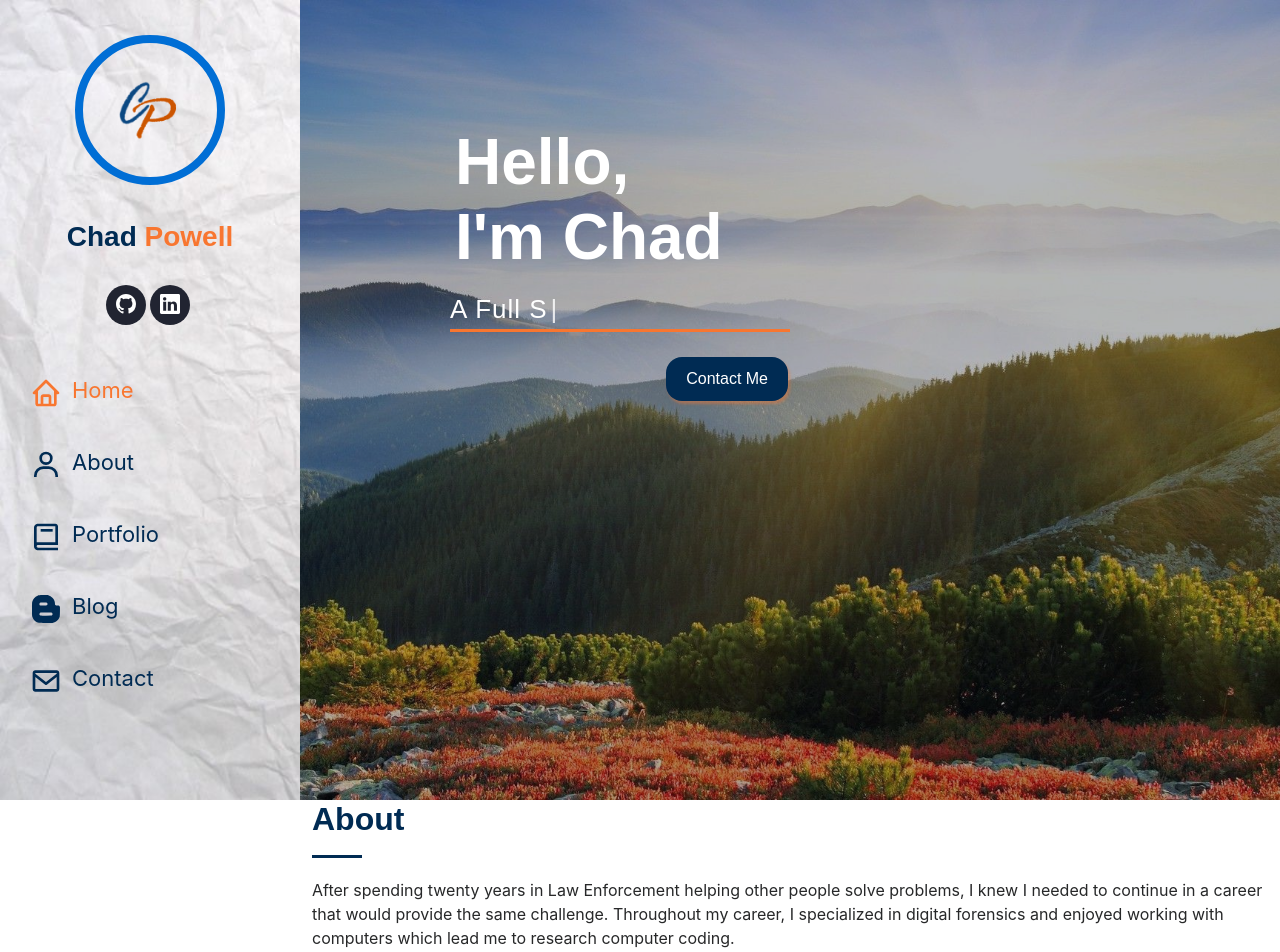
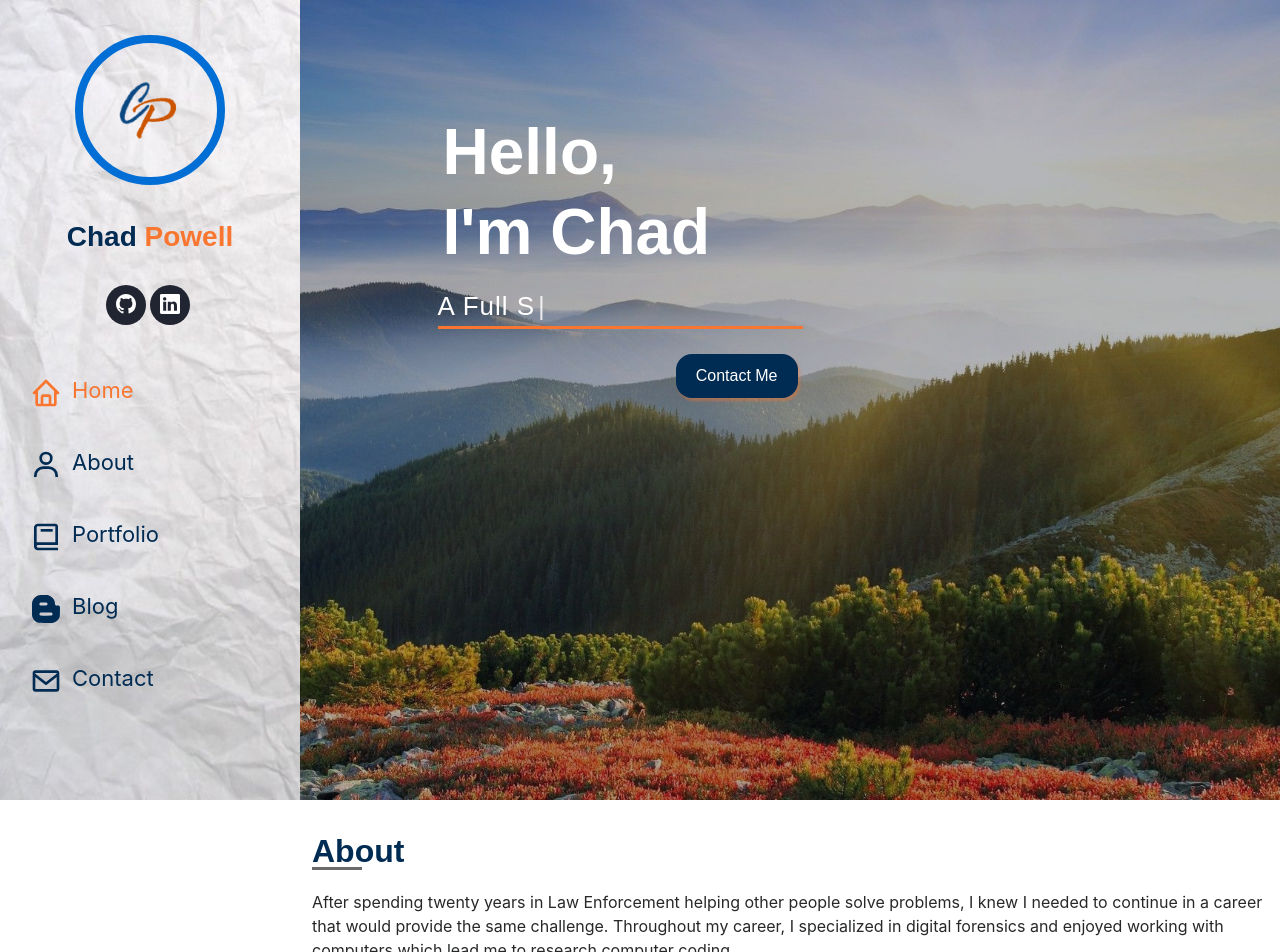
Before and after one commit to Chad-Powellv1/react-portfolio, a React (Create React App) app: page / in a window 1280 px wide. Shown: the top 952 px of the page. Built offline with nearby package versions, Linux system fonts and the light colour scheme.

Commit message:
fixed styling issues on about me page

```diff
--- a/src/pages/about.css
+++ b/src/pages/about.css
@@ -12,15 +12,16 @@
   }
 
   .section-title {
+	margin-top: 2rem;
 	padding-bottom: 30px;
   }
   .section-title h2 {
 	font-size: 32px;
 	font-weight: bold;
 	margin-bottom: 20px;
-	padding-bottom: 5px;
 	position: relative;
 	color: #002B53;
+	padding-bottom: 0px !important;
   }
   .section-title h2::after {
 	content: "";
@@ -28,7 +29,7 @@
 	display: block;
 	width: 90px;
 	height: 3px;
-	background: #6b6b6b;
+	background: #6b6b6b !important;
 	bottom: 0;
 	left: 0;
   }
--- a/src/pages/home.css
+++ b/src/pages/home.css
@@ -81,14 +81,14 @@ h6 {
 .home .home-container {
 	position: relative;
 	z-index: 2;
-	min-width: 300px;
+	min-width: 325px;
 }
 .home h1 {
 	margin: -250px 0 10px -40px;
 	padding: 5px;
 	font-size: 64px;
 	font-weight: 700;
-	line-height: 75px;
+	line-height: 80px;
 	color: #fff;
 }
 .home p {
@@ -117,7 +117,7 @@ h6 {
 	padding: 10px 20px;
 	text-align: center;
 	text-decoration: none;
-	margin: 5px 2px 30px;
+	margin: 5px 5px 45px;
 	cursor: pointer;
 	border-radius: 16px;
 }
```
